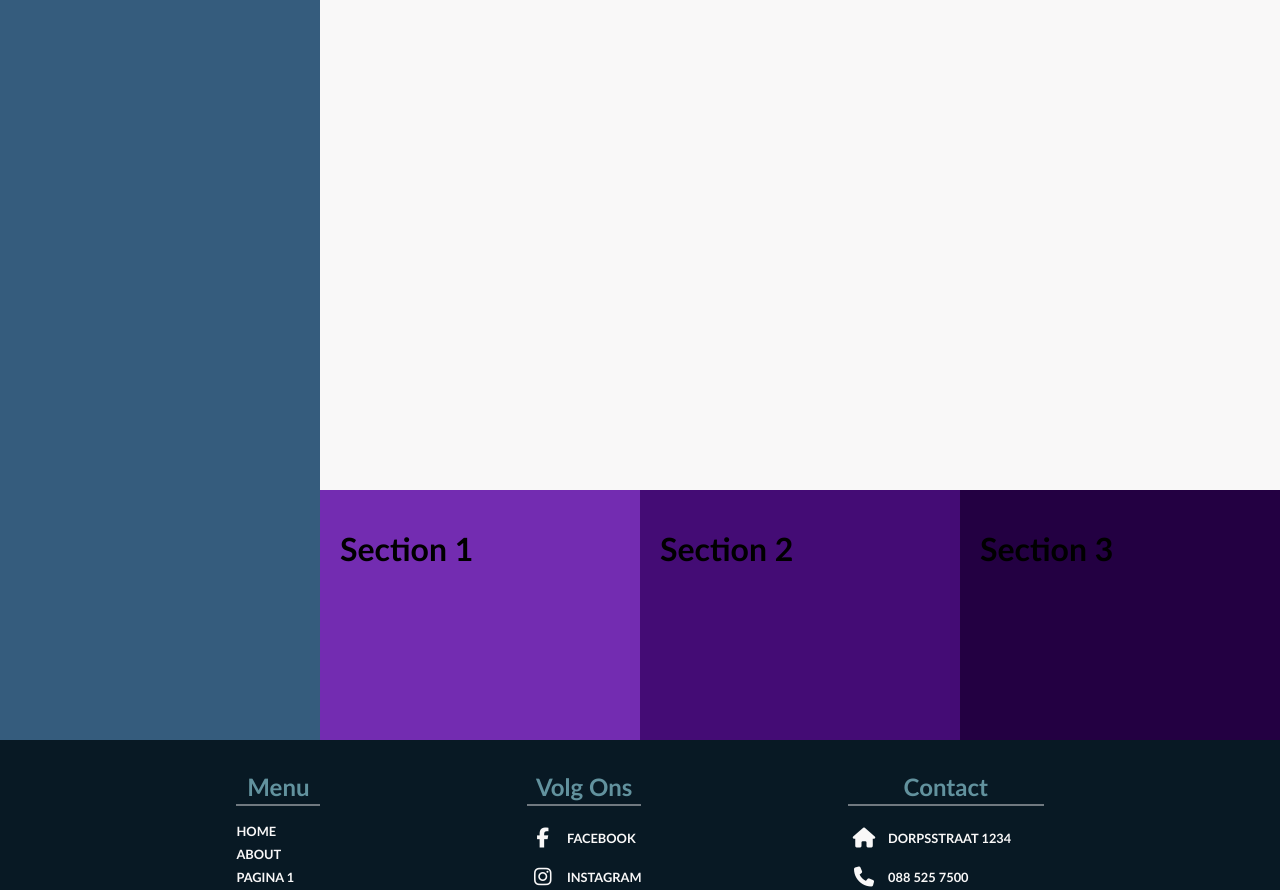
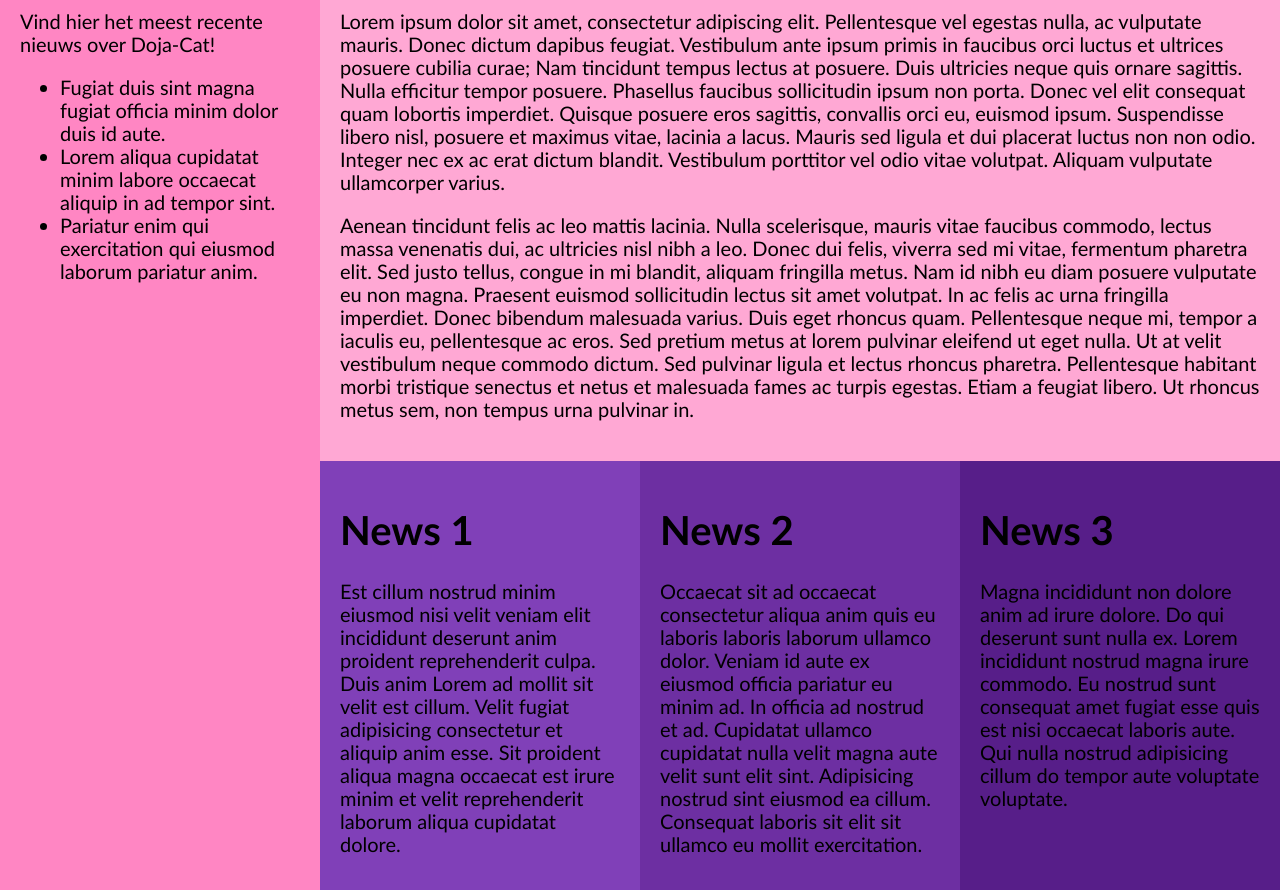
Before and after one commit to Ossiewassie/Webs1-Website, a plain HTML site: page index.html in a window 1280 px wide. Shown: the part 440-1330 px from the top of the page. Drawn offline with Linux system fonts and the light colour scheme.

Commit message:
lorum ipsum'd a mf

```diff
--- a/css/main.css
+++ b/css/main.css
@@ -242,7 +242,7 @@ nav ul ul li:hover {
 .homepage {
   display: grid;
   grid-template-columns: repeat(4, 1fr);
-  grid-template-rows: 50px 280px 350px 250px 250px auto;
+  grid-template-rows: 50px 280px auto auto 1fr auto;
   grid-template-areas:
     "nav nav nav nav"
     "figure figure figure figure"
@@ -319,26 +319,32 @@ main {
   grid-area: main;
   grid-template-rows: 3fr;
   padding: 20px;
+  background-color: #ffa8d4;
+  font-size: 20px;
 }
 aside {
-  background-color: #355c7d;
+  background-color: #ff86c3;
   grid-area: aside;
   padding: 20px;
+  font-size: 20px;
 }
 .section-1 {
-  background-color: #732cb1;
+  background-color: #8040b8;
   grid-area: section1;
   padding: 20px;
+  font-size: 20px;
 }
 .section-2 {
-  background-color: #440c75;
+  background-color: #6d2fa2;
   grid-area: section2;
   padding: 20px;
+  font-size: 20px;
 }
 .section-3 {
-  background-color: #230042;
+  background-color: #571e89;
   grid-area: section3;
   padding: 20px;
+  font-size: 20px;
 }
 
 /* CONTACT PAGINA */
@@ -538,7 +544,7 @@ footer a:hover {
 @media only screen and (max-width: 640px) {
   .homepage {
     grid-template-columns: 1fr;
-    grid-template-rows: auto;
+    grid-template-rows: auto auto auto 1fr auto auto auto auto;
     grid-template-areas:
       "nav"
       "figure"
@@ -551,7 +557,7 @@ footer a:hover {
   }
   .about {
     grid-template-columns: 1fr;
-    grid-template-rows: auto;
+    grid-template-rows: auto auto 1fr auto;
     grid-template-areas:
       "nav"
       "figure"
@@ -560,7 +566,7 @@ footer a:hover {
   }
   .music {
     grid-template-columns: 1fr;
-    grid-template-rows: auto;
+    grid-template-rows: auto auto 1fr auto;
     grid-template-areas:
       "nav"
       "figure"
@@ -569,7 +575,7 @@ footer a:hover {
   }
   .contact {
     grid-template-columns: 1fr;
-    grid-template-rows: auto;
+    grid-template-rows: auto auto 1fr auto;
     grid-template-areas:
       "nav"
       "figure"
@@ -636,6 +642,22 @@ footer a:hover {
     background-color: #d49bac;
   }
 
+  main {
+    font-size: 16px;
+  }
+  aside {
+    font-size: 16px;
+  }
+  .section-1 {
+    font-size: 16px;
+  }
+  .section-2 {
+    font-size: 16px;
+  }
+  .section-3 {
+    font-size: 16px;
+  }
+
   .songs {
     margin: 0px;
   }
--- a/index.html
+++ b/index.html
@@ -29,19 +29,42 @@
       </h1>
     </figure>
     <aside>
-      <h1>Aside</h1>
+      <h1>Blog</h1>
+      <p>
+        Vind hier het meest recente nieuws over Doja-Cat!
+      </p>
+      <ul>
+        <li>Fugiat duis sint magna fugiat officia minim dolor duis id aute.</li>
+        <li>Lorem aliqua cupidatat minim labore occaecat aliquip in ad tempor sint.</li>
+        <li>Pariatur enim qui exercitation qui eiusmod laborum pariatur anim.</li>
+      </ul>
     </aside>
     <main>
-      <h1>Main</h1>
+      <h1>Doja-Cat</h1>
+      <p>
+        Lorem ipsum dolor sit amet, consectetur adipiscing elit. Pellentesque vel egestas nulla, ac vulputate mauris. Donec dictum dapibus feugiat. Vestibulum ante ipsum primis in faucibus orci luctus et ultrices posuere cubilia curae; Nam tincidunt tempus lectus at posuere. Duis ultricies neque quis ornare sagittis. Nulla efficitur tempor posuere. Phasellus faucibus sollicitudin ipsum non porta. Donec vel elit consequat quam lobortis imperdiet. Quisque posuere eros sagittis, convallis orci eu, euismod ipsum. Suspendisse libero nisl, posuere et maximus vitae, lacinia a lacus. Mauris sed ligula et dui placerat luctus non non odio. Integer nec ex ac erat dictum blandit. Vestibulum porttitor vel odio vitae volutpat. Aliquam vulputate ullamcorper varius.
+      </p>
+      <p>
+        Aenean tincidunt felis ac leo mattis lacinia. Nulla scelerisque, mauris vitae faucibus commodo, lectus massa venenatis dui, ac ultricies nisl nibh a leo. Donec dui felis, viverra sed mi vitae, fermentum pharetra elit. Sed justo tellus, congue in mi blandit, aliquam fringilla metus. Nam id nibh eu diam posuere vulputate eu non magna. Praesent euismod sollicitudin lectus sit amet volutpat. In ac felis ac urna fringilla imperdiet. Donec bibendum malesuada varius. Duis eget rhoncus quam. Pellentesque neque mi, tempor a iaculis eu, pellentesque ac eros. Sed pretium metus at lorem pulvinar eleifend ut eget nulla. Ut at velit vestibulum neque commodo dictum. Sed pulvinar ligula et lectus rhoncus pharetra. Pellentesque habitant morbi tristique senectus et netus et malesuada fames ac turpis egestas. Etiam a feugiat libero. Ut rhoncus metus sem, non tempus urna pulvinar in.
+      </p>
     </main>
     <section class="section-1">
-      <h1>Section 1</h1>
+      <h1>News 1</h1>
+      <p>
+        Est cillum nostrud minim eiusmod nisi velit veniam elit incididunt deserunt anim proident reprehenderit culpa. Duis anim Lorem ad mollit sit velit est cillum. Velit fugiat adipisicing consectetur et aliquip anim esse. Sit proident aliqua magna occaecat est irure minim et velit reprehenderit laborum aliqua cupidatat dolore.
+      </p>
     </section>
     <section class="section-2">
-      <h1>Section 2</h1>
+      <h1>News 2</h1>
+      <p>
+        Occaecat sit ad occaecat consectetur aliqua anim quis eu laboris laboris laborum ullamco dolor. Veniam id aute ex eiusmod officia pariatur eu minim ad. In officia ad nostrud et ad. Cupidatat ullamco cupidatat nulla velit magna aute velit sunt elit sint. Adipisicing nostrud sint eiusmod ea cillum. Consequat laboris sit elit sit ullamco eu mollit exercitation.
+      </p>
     </section>
     <section class="section-3">
-      <h1>Section 3</h1>
+      <h1>News 3</h1>
+      <p>
+        Magna incididunt non dolore anim ad irure dolore. Do qui deserunt sunt nulla ex. Lorem incididunt nostrud magna irure commodo. Eu nostrud sunt consequat amet fugiat esse quis est nisi occaecat laboris aute. Qui nulla nostrud adipisicing cillum do tempor aute voluptate voluptate.
+      </p>
     </section>
     <footer>
       <div class="column">
```
